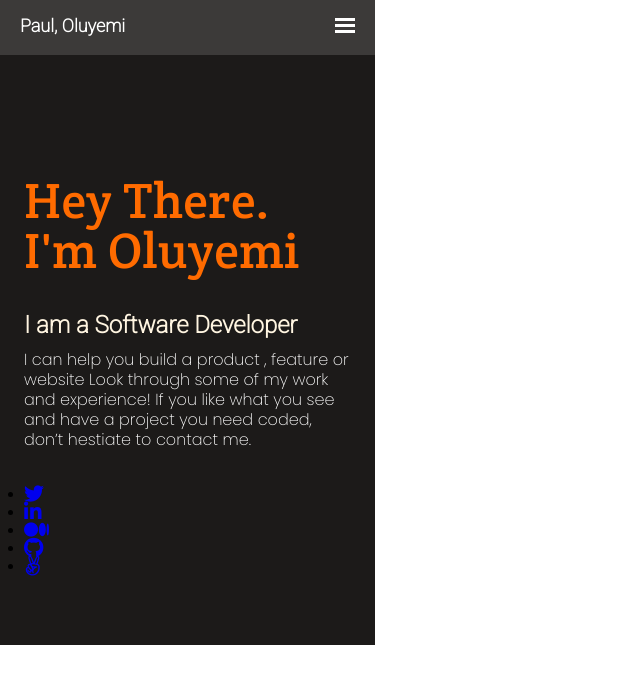
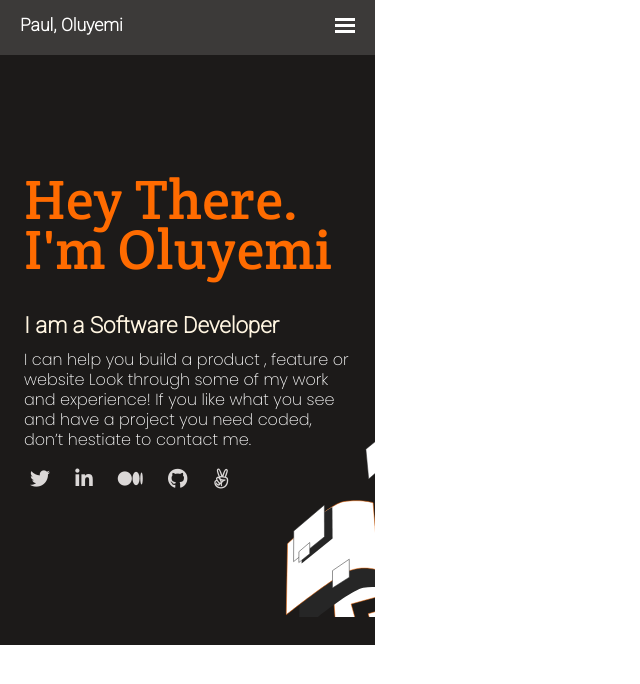
Before and after one commit to Ol-create/Mobile-Project2.0, a website: page index.html in a window 1280 px wide. Shown: the whole page, without its empty margins (0-640 px from the left). Drawn offline with Linux system fonts and the light colour scheme.

Commit message:
Add style to social media icons and background image

```diff
--- a/index.html
+++ b/index.html
@@ -19,7 +19,7 @@
     <header>
         <nav id="navbar">
             <div id="profileName">
-                <p><strong>Paul, Oluyemi</strong></p>
+                <p><a> Paul, Oluyemi</a></p>
             </div>
             <div id="bars">
                 <div class="bar1"></div>
@@ -45,6 +45,9 @@
             <li><a href="https://github.com/Ol-create"><i class="fa fa-github fa-lg"></i> </a></li>
             <li><a href="#"><i class="fa fa-angellist fa-lg"></i> </a></li>
         </ul>
+        <div id="first-bg-image">
+
+        </div>
         </main>
-    </body
+    </body>
 </html>
--- a/style.css
+++ b/style.css
@@ -29,13 +29,21 @@
   margin-right: 20px;
 }
 
-  #profileName {
+#profileName a {
+  display: block;
+  text-decoration: none;
   color: white;
   margin-left: 20px;
   margin-top: 15px;
-    font-size: 18px;
+  text-align: center;
+  /* margin-bottom: 20px; */
+  font-size: 1.1em;
   font-family: "Roboto", sans-serif;
+  font-weight: bolder;
 }
+
+
+
 #greetText {
   position: static;
   width: 327px;
@@ -45,7 +53,7 @@
   font-family: "Crete Round", sans-serif;
   font-style: normal;
   font-weight: normal;
-    font-size: 50px;
+  font-size: 3.5em;
   line-height: 50px;
   letter-spacing: 0.37px;
   color: #ff6b00;
@@ -64,6 +72,7 @@
   background: #1c1a19;
   overflow: hidden;
 }
+
 #jobTitle {
   position: static;
   width: 327px;
@@ -73,7 +82,7 @@
   font-family: "Roboto", sans-serif;
   font-style: normal;
   font-weight: bold;
-    font-size: 24px;
+  font-size: 1.4em;
   line-height: 32px;
   display: flex;
   align-items: center;
@@ -101,3 +110,33 @@
   flex-grow: 0;
   margin: 12px 0;
 }
+
+.icon {
+  position: absolute;
+  width: 200px;
+  height: 27px;
+  left: 30px;
+  top: 415px;
+  display: flex;
+  justify-content: space-between;
+}
+
+ul {
+  list-style: none;
+}
+
+.fa {
+  color: #dbd8d7;
+}
+
+/* Style background image of first page */
+
+#first-bg-image {
+  background-image: url(./image/backgroung-image-page1.svg);
+  background-repeat: no-repeat;
+  position: absolute;
+  width: 406.89px;
+  height: 312.03px;
+  left: 230px;
+  top: 250px;
+}
```
Also changed, not shown: package.json (+5 -5 lines), 1 other file. Lines whose indentation alone changed are shown as unchanged.
